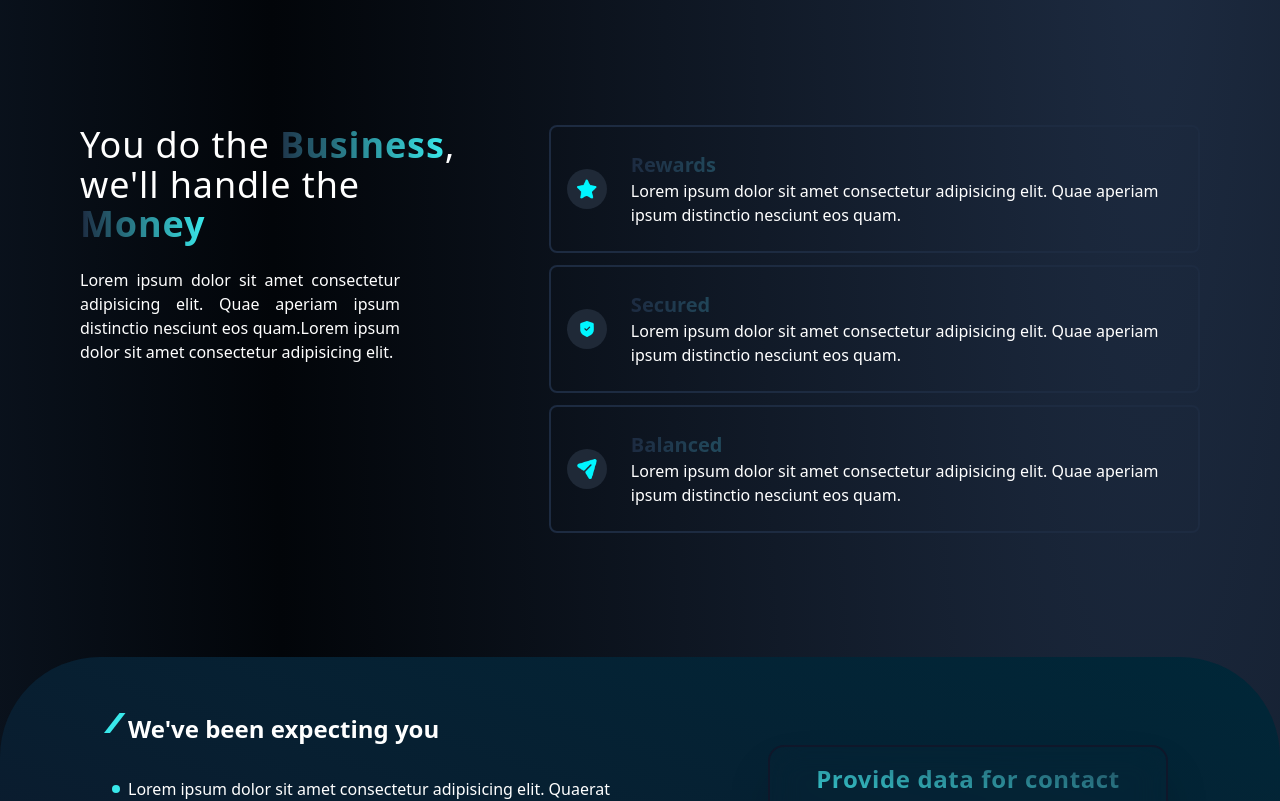
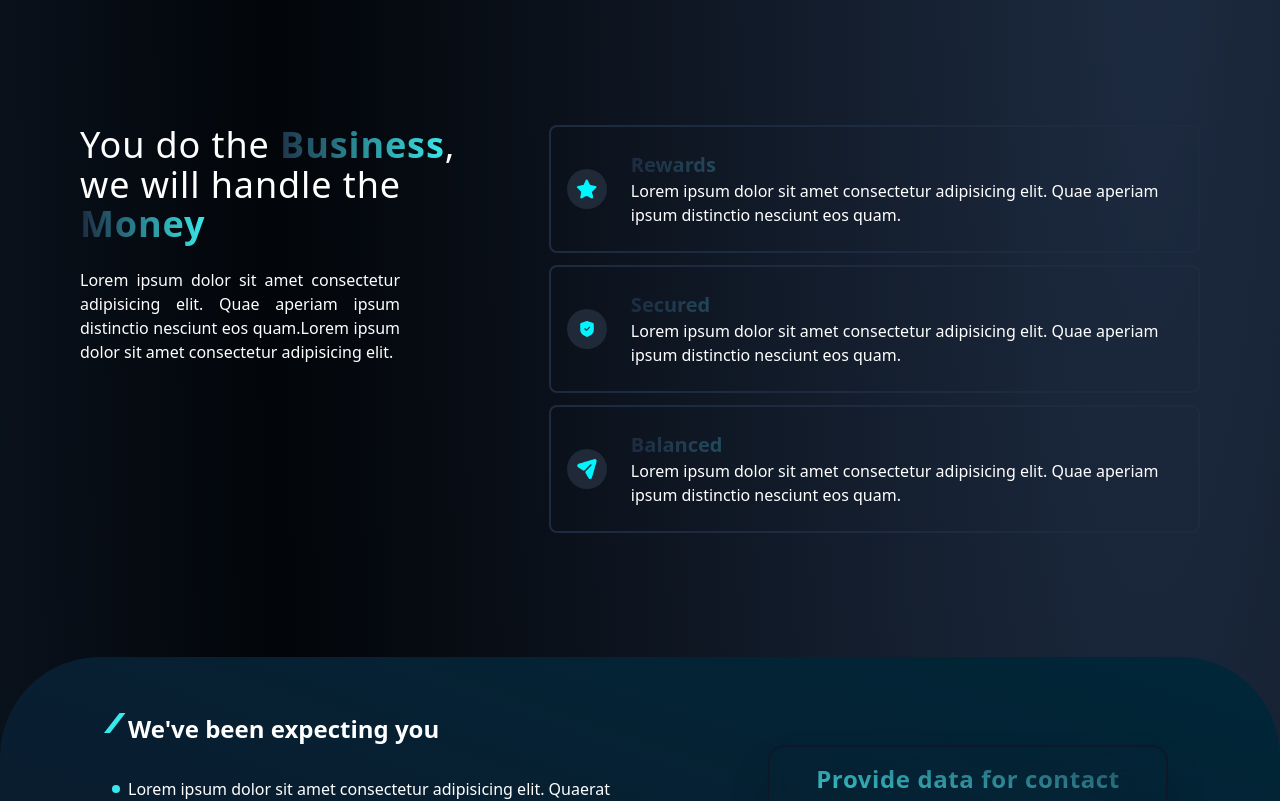
Before and after one commit to jakubgornik/banking-site, a Next.js app: page / in a window 1280 px wide. Shown: the part 940-1741 px from the top of the page. Built offline with nearby package versions, Linux system fonts and the light colour scheme.

Commit message:
Deployment fixes

```diff
--- a/components/BoxSection.tsx
+++ b/components/BoxSection.tsx
@@ -29,7 +29,7 @@ const BoxSection = () => {
                 {" "}
                 Business
               </span>
-              , we'll handle the{" "}
+              , we will handle the
               <span className="bg-gradient-to-r from-[#1D2B41] to-mint bg-clip-text font-extrabold text-transparent">
                 {" "}
                 Money
--- a/components/ContactSection.tsx
+++ b/components/ContactSection.tsx
@@ -32,14 +32,14 @@ const Form = () => {
     window.addEventListener("scroll", onScroll);
 
     return () => window.removeEventListener("scroll", onScroll);
-  }, []);
+  }, [scrollY]);
 
   return (
     <div className="relative mb-28 w-full ">
       <div
-        className={`
-        ${isFixed ? "fixed " : "absolute"}
-         ${isBottom && !isFixed ? "bottom-[4rem]" : "top-[5.5rem]"}
+        className={`${isFixed ? "fixed " : "absolute"}  ${
+          isBottom && !isFixed ? "bottom-[4rem]" : "top-[5.5rem]"
+        }
            left-[60%]  z-10 mx-auto  hidden h-[500px] w-[400px]  max-w-[1440px] rounded-2xl border-2 border-slate-900 shadow-2xl backdrop-blur-lg xl:block`}
       >
         <ContactSectionForm />
--- a/components/Footer.tsx
+++ b/components/Footer.tsx
@@ -13,7 +13,7 @@ const Footer = () => {
           <div className="flex flex-col items-center space-y-6 border-b border-b-[#1D2B41]  pb-6 sm:flex-row sm:justify-between sm:space-y-0 ">
             <div className="flex items-center gap-4">
               <span className="text-xl font-semibold text-white">
-                Let's talk
+                Lets talk
               </span>
               <button className="h-12 w-40 rounded-full border border-mint  font-medium  text-white shadow-2xl transition-all duration-1000 hover:bg-mint hover:bg-opacity-60 ">
                 <Link href="#contact">Contact</Link>
@@ -31,25 +31,6 @@ const Footer = () => {
               </Link>
               <Link target="#" href="https://www.twitter.com/">
                 <Image alt="facebook icon" src={twitterIcon} />
-                {/* <svg
-                  width="34"
-                  height="15"
-                  viewBox="0 0 34 15"
-                  fill="none"
-                  xmlns="http://www.w3.org/2000/svg"
-                >
-                  <path
-                    d="M19.2812 14L25.9131 7.50003L19.2812 1"
-                    stroke="black"
-                  ></path>
-                  <line
-                    x1="25.5"
-                    y1="7.5"
-                    x2="6.5"
-                    y2="7.5"
-                    stroke="black"
-                  ></line>
-                </svg> */}
               </Link>
             </div>
           </div>
```
